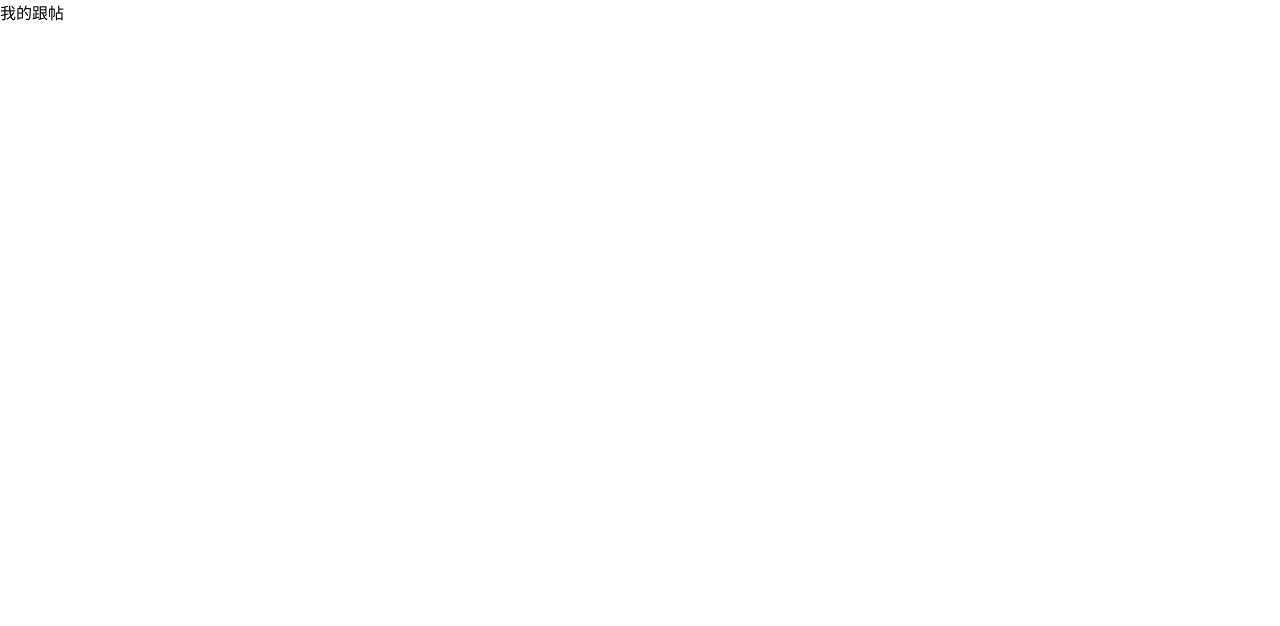
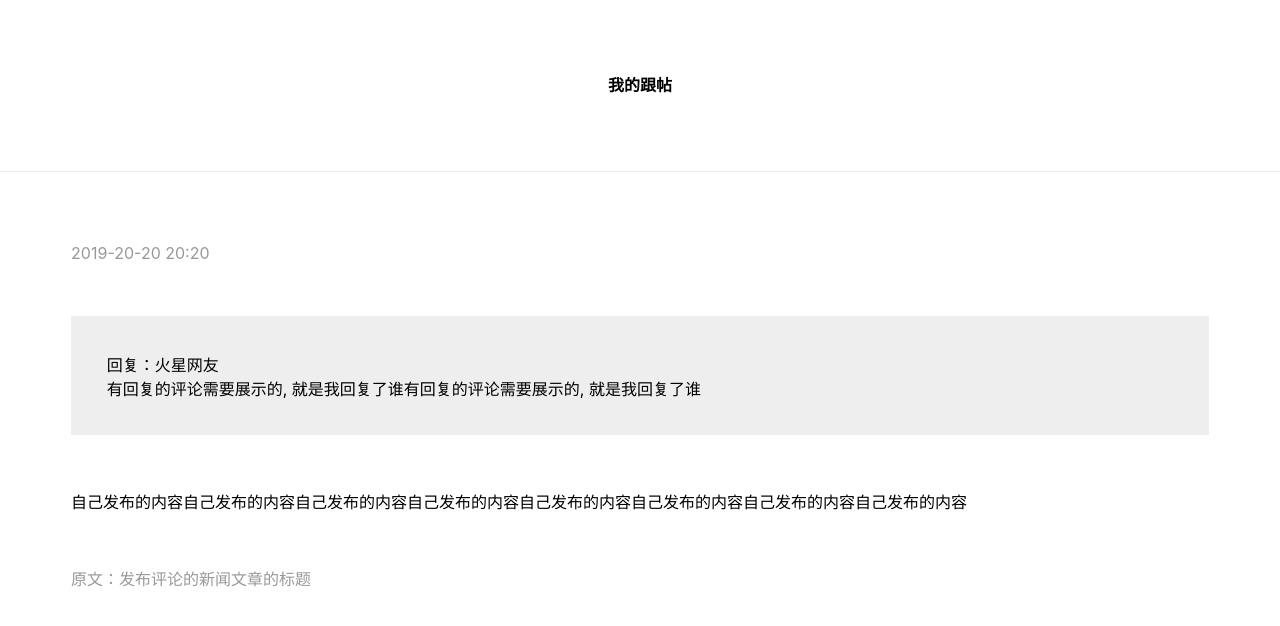
Before and after one commit to itcast-hsian/news-43, a Vue app: page /comment in a window 1280 px wide. Shown: the top 626 px of the page. Built offline with nearby package versions, Linux system fonts and the light colour scheme; a small style sheet from the web is missing.

Commit message:
我的跟帖页面的静态布局

```diff
--- a/src/views/Comment.vue
+++ b/src/views/Comment.vue
@@ -1,12 +1,65 @@
 <template>
     <div>
-        我的跟帖
+        <!-- 头部组件 -->
+        <NavigateBar title="我的跟帖"/>
+
+        <!-- 要循环的结构 -->
+        <div class="comment-item">
+            <div class="date">2019-20-20 20:20</div>
+            <!-- 有回复的评论需要展示的, 就是我回复了谁 -->
+            <div class="parent">
+                <div class="parent-user">回复：火星网友</div>
+                <div class="parent-content">
+                    有回复的评论需要展示的, 就是我回复了谁有回复的评论需要展示的, 就是我回复了谁
+                </div>
+            </div>
+
+            <!-- 自己发布的内容 -->
+            <div class="comment-content">
+                自己发布的内容自己发布的内容自己发布的内容自己发布的内容自己发布的内容自己发布的内容自己发布的内容自己发布的内容
+            </div>
+
+            <router-link to="#" class="link-post">
+                原文：发布评论的新闻文章的标题
+            </router-link>
+        </div>
+
     </div>
 </template>
 
 <script>
-export default {};
+// 引入头部导航组件
+import NavigateBar from "@/components/NavigateBar"
+
+export default {
+    // 注册组件
+    components: {
+        NavigateBar
+    }
+};
 </script>
 
-<style>
+<style scoped lang="less">
+.comment-item{
+    padding: 20/360*100vw;
+    border-bottom: 1px #eee solid;
+
+    .date{
+        color:#999;
+        margin-bottom: 15/360*100vw;
+    }
+
+    .parent{
+        padding:10/360*100vw;
+        background: #eee;
+    }
+
+    .comment-content{
+        margin: 15/360*100vw 0;
+    }
+
+    .link-post{
+        color:#999;
+    }
+}
 </style>
```
